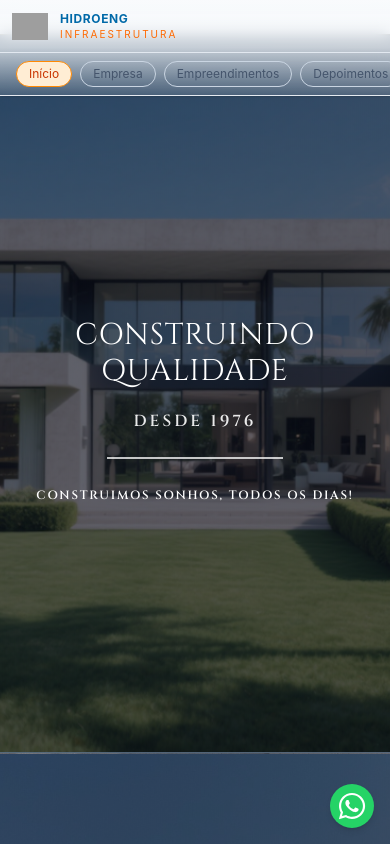
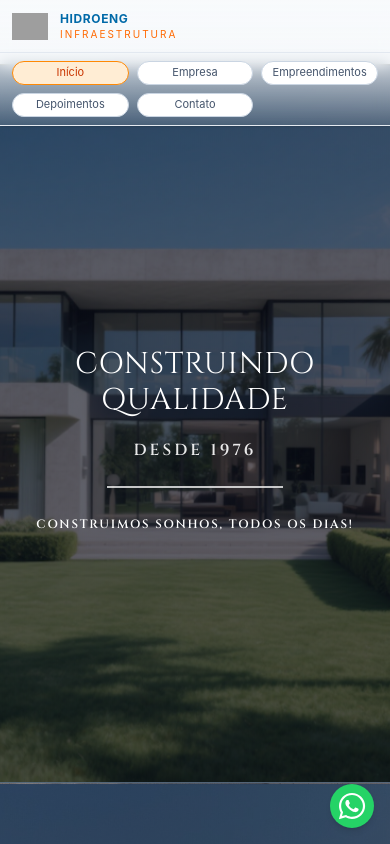
Before and after one commit to RockNicolas/Hidroeng, a React (Vite) app: page / in a window 390 px wide. Shown: the top 844 px of the page. Built offline with nearby package versions, Linux system fonts and the light colour scheme; grey boxes are pictures that could not be loaded.

Commit message:
Ajustando repsonsividade

```diff
--- a/src/components/SiteLayout.jsx
+++ b/src/components/SiteLayout.jsx
@@ -47,16 +47,16 @@ function SiteLayout() {
           </nav>
         </div>
 
-        <nav className="flex w-full overflow-x-auto border-t border-slate-200 px-4 py-2 md:hidden">
+        <nav className="grid w-full grid-cols-3 gap-2 border-t border-slate-200 px-3 py-2 sm:grid-cols-5 md:hidden">
           {navLinks.map((link) => (
             <NavLink
               key={link.to}
               to={link.to}
               className={({ isActive }) =>
-                `mr-2 rounded-full border px-3 py-1 text-xs ${
+                `rounded-full border px-2 py-1 text-center text-[11px] leading-tight ${
                   isActive
                     ? 'border-orange-400 bg-orange-100 text-orange-700'
-                    : 'border-slate-300 text-slate-600'
+                    : 'border-slate-300 bg-white text-slate-600'
                 }`
               }
             >
```
